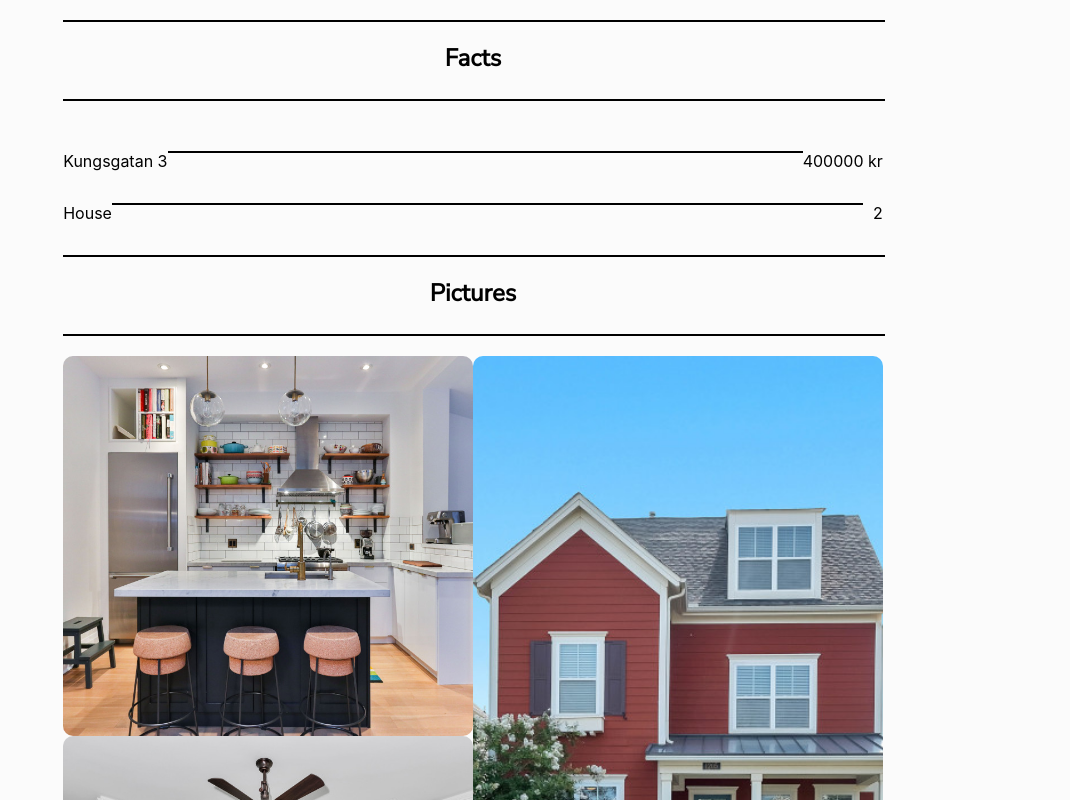
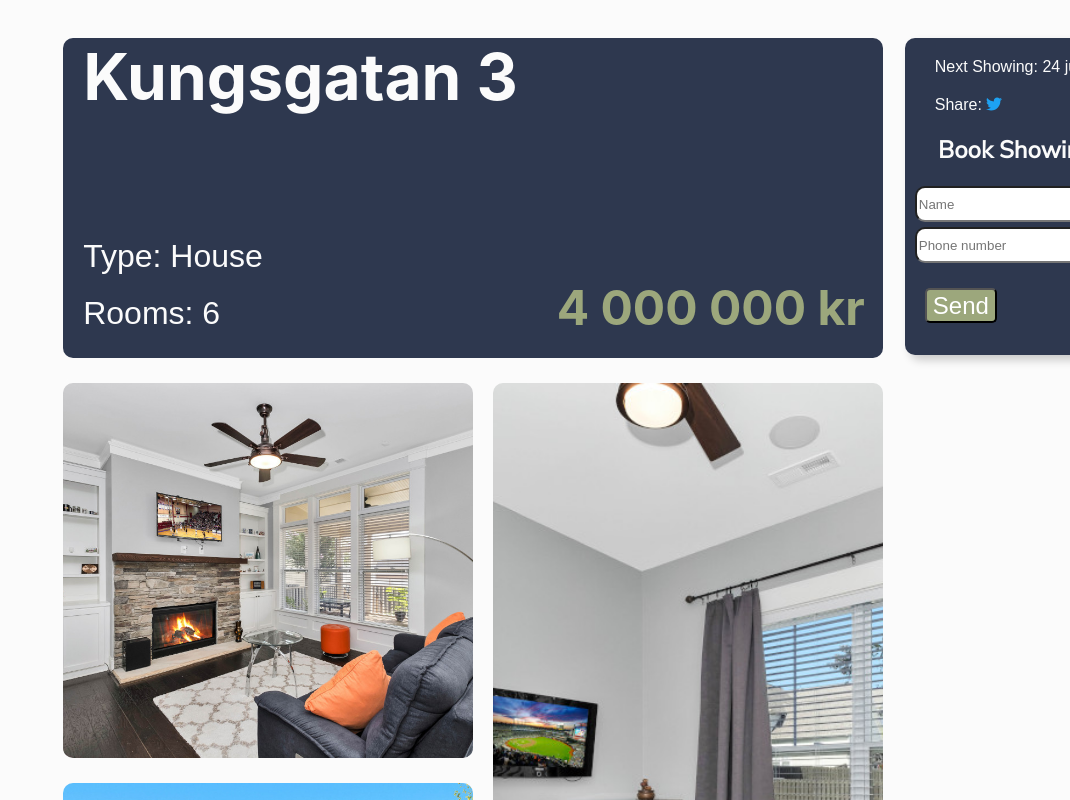
Before and after one commit to Oggilit0/Real-estate, a React (Create React App) app: page /houseobject3 in a window 1280 px wide. Shown: the part 520-1320 px from the top of the page, without its empty margins (210-1280 px from the left). Built offline with nearby package versions, Linux system fonts and the light colour scheme.

Commit message:
Structured and design layout for houseobjects

```diff
--- a/src/components/Buy/HouseObject1.js
+++ b/src/components/Buy/HouseObject1.js
@@ -3,57 +3,47 @@ import pic2 from "../Pictures/House/House1/House1-2.jpg";
 import pic3 from "../Pictures/House/House1/House1-3.jpg";
 import pic4 from "../Pictures/House/House1/House1-4.jpg";
 import pic5 from "../Pictures/House/House1/House1-5.jpg";
+import Viewing from "../ReusableComponents/Viewing";
 import '../../stylesheets/HouseObject.css';
+import { useEffect } from "react";
 
 const HouseObject1 = () => {
+  useEffect(() => {
+    document.getElementById("banner").style.backgroundImage = `url(${pic2})`;
+  }, []);
+
   return (
     <div className="houseObjectContainer">
-
-      <div className="factsTop">
-        <hr className="line"></hr>
-        <h2 className="title">Facts</h2>
-        <hr className="line"></hr>
+      <Viewing date={"2 aug"} />
+      <div id="obj-information">
+          <div id="adress"><h1>Ödåkra 5</h1></div>
+          <div id="price"> <h2>2 000 009 kr</h2></div>
+          <p>Type: House</p>
+          <p>Rooms: 2</p>
       </div>
 
-      <div className="adressPrice">
-        <div className="adress">Ödåkra 5</div>
-        <div className="price">2000009 kr</div>
-        <hr className="factsLine"></hr>
-      </div>
-
-      <div className="typeRooms">
-        <div className="adress">House</div>
-        <div className="price">2</div>
-        <hr className="factsLine"></hr>
-      </div>
-
-      <div className="pictures-bar">
-        <hr className="line"></hr>
-        <h2 className="title">Pictures</h2>
-        <hr className="line"></hr>
-      </div>
-
-      <article className="landing-section" id="img-collage-house">
-      <section className="landing-section" id="img-container">
+      <div id="obj-collage">
+      <article className="collage-design" id="img-collage-house">
+        <section className="collage-design" id="img-container">
           <img id="img1" src={pic2} />
         </section>
 
-      <section className="landing-section" id="medium-img-container">
+        <section className="collage-design" id="medium-img-container">
           <img id="medium-img-house" src={pic3} />
         </section>
-      <section className="landing-section" id="broad-img-container">
+        <section className="collage-design" id="broad-img-container">
           <img id="broad-img-house" src={pic4} />
         </section>
       </article>
+      </div>
 
 
 
-      <div className="description-bar">
+      <div id="description-bar">
         <hr className="line"></hr>
         <h2 className="title">Information</h2>
         <hr className="line"></hr>
-        <h4 id ="houseTextTitle">
-          Welcome to Ödåkra 5! </h4>
+
         <p id = "houseText">New opportunity, as we have another home in the area for sale, to
           acquire a well-equipped condominium on two floors in an attractive
           area. The home is bright and well-planned with a practical floor plan
@@ -71,4 +61,5 @@ const HouseObject1 = () => {
     </div>
   );
 };
+
 export default HouseObject1;
--- a/src/components/Buy/HouseObject2.js
+++ b/src/components/Buy/HouseObject2.js
@@ -3,54 +3,49 @@ import pic2 from "../Pictures/House/House2/House2-2.jpg";
 import pic3 from "../Pictures/House/House2/House2-3.jpg";
 import pic4 from "../Pictures/House/House2/House2-4.jpg";
 import pic5 from "../Pictures/House/House2/House2-5.jpg";
-import '../../stylesheets/HouseObject.css';
+import "../../stylesheets/HouseObject.css";
+import Viewing from "../ReusableComponents/Viewing";
+import { useEffect } from "react";
 
 const HouseObject2 = () => {
+  useEffect(() => {
+    document.getElementById("banner").style.backgroundImage = `url(${pic2})`;
+  }, []);
+
   return (
     <div className="houseObjectContainer">
-      <div className="factsTop">
-        <hr className="line"></hr>
-        <h2 className="title">Facts</h2>
-        <hr className="line"></hr>
+      <Viewing date={"24 jun"} />
+      <div id="obj-information">
+          <div id="adress"><h1>Main Street 5</h1></div>
+          <div id="price"> <h2>3 000 000 kr</h2></div>
+          <p>Type: House</p>
+          <p>Rooms: 3</p>
       </div>
 
-      <div className="adressPrice">
-        <div className="adress">Main Street 5</div>
-        <div className="price">3000000 kr</div>
-        <hr className="factsLine"></hr>
+      <div id="obj-collage">
+      <article className="collage-design" id="img-collage-house">
+        <section className="collage-design" id="img-container">
+          <img id="img1" src={pic2} />
+        </section>
+
+        <section className="collage-design" id="medium-img-container">
+          <img id="medium-img-house" src={pic3} />
+        </section>
+        <section className="collage-design" id="broad-img-container">
+          <img id="broad-img-house" src={pic4} />
+        </section>
+      </article>
       </div>
 
-      <div className="typeRooms">
-        <div className="adress">House</div>
-        <div className="price">2</div>
-        <hr className="factsLine"></hr>
-      </div>
 
-      <div className="pictures-bar">
-      <hr className="line"></hr>
-        <h2 className="title">Pictures</h2>
+
+      <div id="description-bar">
         <hr className="line"></hr>
-      </div>
-
-      <article className="landing-section" id="img-collage-house">
-      <section className="landing-section" id="img-container">
-        <img id="img1" src={pic1} />
-      </section>
-
-      <section className="landing-section" id="medium-img-container">
-        <img id="medium-img-house" src={pic5} />
-      </section>
-      <section className="landing-section" id="broad-img-container">
-        <img id="broad-img-house" src={pic3} />
-      </section>
-      </article>
-
-      <div className="description-bar">
-      <hr className="line"></hr>
         <h2 className="title">Information</h2>
         <hr className="line"></hr>
-        <h4 id = "houseText">
-          Two-storey villa with basement, located in a popular residential area
+
+        <p id="houseText">
+        Two-storey villa with basement, located in a popular residential area
           with a spacious plot of about 80 sqm. From the house you can easily
           reach Kinna center, school / care and bus stop. <br/> The standard is new
           and fresh and in no need of renovation, which gives new owners the
@@ -59,9 +54,10 @@ const HouseObject2 = () => {
           available on the broker's website under the tab "documents and links".
           The property is sold with a disclaimer against any. hidden errors due
           to estate sales. Welcome with your registration for the show.
-        </h4>
+        </p>
       </div>
     </div>
   );
 };
+
 export default HouseObject2;
--- a/src/components/Buy/HouseObject3.js
+++ b/src/components/Buy/HouseObject3.js
@@ -3,54 +3,49 @@ import pic2 from "../Pictures/House/House3/House3-2.jpg";
 import pic3 from "../Pictures/House/House3/House3-3.jpg";
 import pic4 from "../Pictures/House/House3/House3-4.jpg";
 import pic5 from "../Pictures/House/House3/House3-5.jpg";
-import '../../stylesheets/HouseObject.css';
+import "../../stylesheets/HouseObject.css";
+import Viewing from "../ReusableComponents/Viewing";
+import { useEffect } from "react";
 
 const HouseObject3 = () => {
+  useEffect(() => {
+    document.getElementById("banner").style.backgroundImage = `url(${pic2})`;
+  }, []);
+
   return (
     <div className="houseObjectContainer">
-      <div className="factsTop">
-        <hr className="line"></hr>
-        <h2 className="title">Facts</h2>
-        <hr className="line"></hr>
+      <Viewing date={"24 jun"} />
+      <div id="obj-information">
+          <div id="adress"><h1>Kungsgatan 3</h1></div>
+          <div id="price"> <h2>4 000 000 kr</h2></div>
+          <p>Type: House</p>
+          <p>Rooms: 6</p>
       </div>
 
-      <div className="adressPrice">
-        <div className="adress">Kungsgatan 3</div>
-        <div className="price">400000 kr</div>
-        <hr className="factsLine"></hr>
+      <div id="obj-collage">
+      <article className="collage-design" id="img-collage-house">
+        <section className="collage-design" id="img-container">
+          <img id="img1" src={pic2} />
+        </section>
+
+        <section className="collage-design" id="medium-img-container">
+          <img id="medium-img-house" src={pic3} />
+        </section>
+        <section className="collage-design" id="broad-img-container">
+          <img id="broad-img-house" src={pic4} />
+        </section>
+      </article>
       </div>
 
-      <div className="typeRooms">
-        <div className="adress">House</div>
-        <div className="price">2</div>
-        <hr className="factsLine"></hr>
-      </div>
 
-      <div className="pictures-bar">
-        <hr className="line"></hr>
-        <h2 className="title">Pictures</h2>
-        <hr className="line"></hr>
-      </div>
 
-      <article className="landing-section" id="img-collage-house">
-      <section className="landing-section" id="img-container">
-        <img id="img1" src={pic1} />
-      </section>
-
-      <section className="landing-section" id="medium-img-container">
-        <img id="medium-img-house" src={pic4} />
-      </section>
-      <section className="landing-section" id="broad-img-container">
-        <img id="broad-img-house" src={pic2} />
-      </section>
-    </article>
-
-      <div className="description-bar">
+      <div id="description-bar">
         <hr className="line"></hr>
         <h2 className="title">Information</h2>
         <hr className="line"></hr>
-        <p id = "houseText">
-          Here is a place that will soon become vacant. <br/>The kitchen from
+
+        <p id="houseText">
+        Here is a place that will soon become vacant. <br/>The kitchen from
           Marbodal is clearly elegant, You see that the bathrooms are renovated
           if you are observant, That there is both district heating and wood
           stove is brilliant, right? <br/>The garage is large and interesting enough,
@@ -62,4 +57,5 @@ const HouseObject3 = () => {
     </div>
   );
 };
+
 export default HouseObject3;
--- a/src/components/Buy/HouseObject4.js
+++ b/src/components/Buy/HouseObject4.js
@@ -3,54 +3,49 @@ import pic2 from "../Pictures/House/House4/House4-2.jpg";
 import pic3 from "../Pictures/House/House4/House4-3.jpg";
 import pic4 from "../Pictures/House/House4/House4-4.jpg";
 import pic5 from "../Pictures/House/House4/House4-5.jpg";
-import '../../stylesheets/HouseObject.css';
+import "../../stylesheets/HouseObject.css";
+import Viewing from "../ReusableComponents/Viewing";
+import { useEffect } from "react";
 
 const HouseObject4 = () => {
+  useEffect(() => {
+    document.getElementById("banner").style.backgroundImage = `url(${pic2})`;
+  }, []);
+
   return (
     <div className="houseObjectContainer">
-      <div className="factsTop">
-        <hr className="line"></hr>
-        <h2 className="title">Facts</h2>
-        <hr className="line"></hr>
+      <Viewing date={"24 jun"} />
+      <div id="obj-information">
+          <div id="adress"><h1>Udden 5</h1></div>
+          <div id="price"> <h2>5 000 000 kr</h2></div>
+          <p>Type: House</p>
+          <p>Rooms: 4</p>
       </div>
 
-      <div className="adressPrice">
-        <div className="adress">Udden 5</div>
-        <div className="price">5000000 kr</div>
-        <hr className="factsLine"></hr>
+      <div id="obj-collage">
+      <article className="collage-design" id="img-collage-house">
+        <section className="collage-design" id="img-container">
+          <img id="img1" src={pic2} />
+        </section>
+
+        <section className="collage-design" id="medium-img-container">
+          <img id="medium-img-house" src={pic3} />
+        </section>
+        <section className="collage-design" id="broad-img-container">
+          <img id="broad-img-house" src={pic4} />
+        </section>
+      </article>
       </div>
 
-      <div className="typeRooms">
-        <div className="adress">House</div>
-        <div className="price">2</div>
-        <hr className="factsLine"></hr>
-      </div>
 
-      <div className="pictures-bar">
-      <hr className="line"></hr>
-        <h2 className="title">Pictures</h2>
+
+      <div id="description-bar">
         <hr className="line"></hr>
-      </div>
-
-      <article className="landing-section" id="img-collage-house">
-      <section className="landing-section" id="img-container">
-        <img id="img1" src={pic1} />
-      </section>
-
-      <section className="landing-section" id="medium-img-container">
-        <img id="medium-img-house" src={pic2} />
-      </section>
-      <section className="landing-section" id="broad-img-container">
-        <img id="broad-img-house" src={pic5} />
-      </section>
-    </article>
-
-      <div className="description-bar">
-      <hr className="line"></hr>
         <h2 className="title">Information</h2>
         <hr className="line"></hr>
-        <p id = "houseText">
-          A warm welcome to this late 30's villa located on Udden 5 in
+
+        <p id="houseText">
+        A warm welcome to this late 30's villa located on Udden 5 in
           Valdemarsvik. <br/><br/>Here awaits a family-friendly villa spread over two
           floors.The floor plan is appealing where the kitchen and living room
           merge and in the living room there is a wood burning stove that
@@ -69,4 +64,5 @@ const HouseObject4 = () => {
     </div>
   );
 };
+
 export default HouseObject4;
--- a/src/components/Buy/HouseObject5.js
+++ b/src/components/Buy/HouseObject5.js
@@ -4,54 +4,48 @@ import pic3 from "../Pictures/House/House5/House5-3.jpg";
 import pic4 from "../Pictures/House/House5/House5-4.jpg";
 import pic5 from "../Pictures/House/House5/House5-5.jpg";
 import "../../stylesheets/HouseObject.css";
+import Viewing from "../ReusableComponents/Viewing";
+import { useEffect } from "react";
 
 const HouseObject5 = () => {
+  useEffect(() => {
+    document.getElementById("banner").style.backgroundImage = `url(${pic2})`;
+  }, []);
+
   return (
     <div className="houseObjectContainer">
-      <div className="factsTop">
-        <hr className="line"></hr>
-        <h2 className="title">Facts</h2>
-        <hr className="line"></hr>
+      <Viewing date={"24 jun"} />
+      <div id="obj-information">
+          <div id="adress"><h1>Lidén 3</h1></div>
+          <div id="price"> <h2>1 000 000 kr</h2></div>
+          <p>Type: House</p>
+          <p>Rooms: 3</p>
       </div>
 
-      <div className="adressPrice">
-        <div className="adress">Lidén 3</div>
-        <div className="price"> 1000000 kr</div>
-        <hr className="factsLine"></hr>
-      </div>
-
-      <div className="typeRooms">
-        <div className="adress">House</div>
-        <div className="price">2</div>
-        <hr className="factsLine"></hr>
-      </div>
-
-      <div className="pictures-bar">
-        <hr className="line"></hr>
-        <h2 className="title">Pictures</h2>
-        <hr className="line"></hr>
-      </div>
-
-      <article className="landing-section" id="img-collage-house">
-        <section className="landing-section" id="img-container">
+      <div id="obj-collage">
+      <article className="collage-design" id="img-collage-house">
+        <section className="collage-design" id="img-container">
           <img id="img1" src={pic2} />
         </section>
 
-        <section className="landing-section" id="medium-img-container">
+        <section className="collage-design" id="medium-img-container">
           <img id="medium-img-house" src={pic3} />
         </section>
-        <section className="landing-section" id="broad-img-container">
+        <section className="collage-design" id="broad-img-container">
           <img id="broad-img-house" src={pic4} />
         </section>
       </article>
+      </div>
 
-      <div className="description-bar">
+
+
+      <div id="description-bar">
         <hr className="line"></hr>
         <h2 className="title">Information</h2>
         <hr className="line"></hr>
 
         <p id="houseText">
-          Move into this well-planned and well-maintained 1½ storey villa with
+        Move into this well-planned and well-maintained 1½ storey villa with
           basement and a good location in popular Bettna. The same family has
           lived and enjoyed here since the house was built in 2019, perfect for
           you who are looking for a little extra space. The villa's social areas
--- a/src/components/Buy/HouseObject7.js
+++ b/src/components/Buy/HouseObject7.js
@@ -4,54 +4,48 @@ import pic3 from "../Pictures/House/House7/House7-3.jpg";
 import pic4 from "../Pictures/House/House7/House7-4.jpg";
 import pic5 from "../Pictures/House/House7/House7-5.jpg";
 import "../../stylesheets/HouseObject.css";
+import Viewing from "../ReusableComponents/Viewing";
+import { useEffect } from "react";
 
 const HouseObject7 = () => {
+  useEffect(() => {
+    document.getElementById("banner").style.backgroundImage = `url(${pic2})`;
+  }, []);
+
   return (
     <div className="houseObjectContainer">
-      <div className="factsTop">
-        <hr className="line"></hr>
-        <h2 className="title">Facts</h2>
-        <hr className="line"></hr>
+      <Viewing date={"24 jun"} />
+      <div id="obj-information">
+          <div id="adress"><h1>Strandvägen 5</h1></div>
+          <div id="price"> <h2>50 000 000kr</h2></div>
+          <p>Type: House</p>
+          <p>Rooms: 5</p>
       </div>
 
-      <div className="adressPrice">
-        <div className="adress">Strandvägen 5</div>
-        <div className="price"> 50000000kr</div>
-        <hr className="factsLine"></hr>
-      </div>
-
-      <div className="typeRooms">
-        <div className="adress">House</div>
-        <div className="price">2</div>
-        <hr className="factsLine"></hr>
-      </div>
-
-      <div className="pictures-bar">
-        <hr className="line"></hr>
-        <h2 className="title">Pictures</h2>
-        <hr className="line"></hr>
-      </div>
-
-      <article className="landing-section" id="img-collage-house">
-        <section className="landing-section" id="img-container">
+      <div id="obj-collage">
+      <article className="collage-design" id="img-collage-house">
+        <section className="collage-design" id="img-container">
           <img id="img1" src={pic2} />
         </section>
 
-        <section className="landing-section" id="medium-img-container">
+        <section className="collage-design" id="medium-img-container">
           <img id="medium-img-house" src={pic3} />
         </section>
-        <section className="landing-section" id="broad-img-container">
+        <section className="collage-design" id="broad-img-container">
           <img id="broad-img-house" src={pic4} />
         </section>
       </article>
+      </div>
 
-      <div className="description-bar">
+
+
+      <div id="description-bar">
         <hr className="line"></hr>
         <h2 className="title">Information</h2>
         <hr className="line"></hr>
-        <h4 id="houseTextTitle">Welcome to Strandvägen 5! </h4>
+
         <p id="houseText">
-          New opportunity, as we have another home in the area for sale, to
+        New opportunity, as we have another home in the area for sale, to
           acquire a well-equipped condominium on two floors in an attractive
           area. The home is bright and well-planned with a practical floor plan
           with hall, shower room with laundry area, kitchen and living room with
--- a/src/components/Buy/HouseObject8.js
+++ b/src/components/Buy/HouseObject8.js
@@ -3,54 +3,48 @@ import pic2 from "../Pictures/House/Apartment1/Apartment1-2.jpg";
 import pic3 from "../Pictures/House/Apartment1/Apartment1-3.jpg";
 import pic4 from "../Pictures/House/Apartment1/Apartment1-4.jpg";
 import "../../stylesheets/HouseObject.css";
+import Viewing from "../ReusableComponents/Viewing";
+import { useEffect } from "react";
 
-const HouseObject8 = () => {
+const HouseObject6 = () => {
+  useEffect(() => {
+    document.getElementById("banner").style.backgroundImage = `url(${pic2})`;
+  }, []);
+
   return (
     <div className="houseObjectContainer">
-      <div className="factsTop">
-        <hr className="line"></hr>
-        <h2 className="title">Facts</h2>
-        <hr className="line"></hr>
+      <Viewing date={"24 jun"} />
+      <div id="obj-information">
+          <div id="adress"><h1>Lindvägen 4</h1></div>
+          <div id="price"> <h2>40 000 000kr</h2></div>
+          <p>Type: Aprtment</p>
+          <p>Rooms: 3</p>
       </div>
 
-      <div className="adressPrice">
-        <div className="adress">Lindvägen 4</div>
-        <div className="price"> 40000000kr</div>
-        <hr className="factsLine"></hr>
-      </div>
-
-      <div className="typeRooms">
-        <div className="adress">Apartment</div>
-        <div className="price">2</div>
-        <hr className="factsLine"></hr>
-      </div>
-
-      <div className="pictures-bar">
-        <hr className="line"></hr>
-        <h2 className="title">Pictures</h2>
-        <hr className="line"></hr>
-      </div>
-
-      <article className="landing-section" id="img-collage-house">
-        <section className="landing-section" id="img-container">
+      <div id="obj-collage">
+      <article className="collage-design" id="img-collage-house">
+        <section className="collage-design" id="img-container">
           <img id="img1" src={pic2} />
         </section>
 
-        <section className="landing-section" id="medium-img-container">
+        <section className="collage-design" id="medium-img-container">
           <img id="medium-img-house" src={pic3} />
         </section>
-        <section className="landing-section" id="broad-img-container">
+        <section className="collage-design" id="broad-img-container">
           <img id="broad-img-house" src={pic4} />
         </section>
       </article>
+      </div>
 
-      <div className="description-bar">
+
+
+      <div id="description-bar">
         <hr className="line"></hr>
         <h2 className="title">Information</h2>
         <hr className="line"></hr>
 
         <p id="houseText">
-          Bright and fresh apartment of 120 sqm with open floor plan located at
+        Bright and fresh apartment of 120 sqm with open floor plan located at
           the top of the house! The elevator takes you all the way down to the
           heated garage and basement storage that belongs to the apartment. The
           home has oak parquet floors in all rooms and white painted walls.
@@ -64,4 +58,4 @@ const HouseObject8 = () => {
   );
 };
 
-export default HouseObject8;
+export default HouseObject6;
--- a/src/stylesheets/HouseObject.css
+++ b/src/stylesheets/HouseObject.css
@@ -58,9 +58,11 @@
 }
 
 #houseText {
-  margin-bottom: 100px;
+  margin-left: 0px;
+  margin-right: 0px;
   letter-spacing: 0.2;
   line-height: 120%;
+  margin-bottom: 40px;
 }
 
 #houseTextTitle {
@@ -71,6 +73,7 @@
   position: absolute;
   width: 100%;
   min-width: 1366px;
+  max-width: 1920px;
   height: 400px;
   object-fit: cover;
   top: 115px;
@@ -78,9 +81,7 @@
 }
 
 #obj-collage{
-  float: left;
-  position: relative;
-
+margin-top: 20px;
 }
 
 #adress{
@@ -89,17 +90,31 @@
 }
 
 #price{
-
+  color: var(--Light-accent);
+  font-size: 2rem;
+  position: relative;
+  top: 100px;
+  left: 230px;
+  float: right;
 }
 
 #obj-information{
+  width: 100%;
   color: var(--Light-shades);
   background-color: var(--Dark-shades);
   border-radius: 10px;
+  height: 320px;
+}
+
+#obj-information p {
+  position: relative;
+  top: 80px;
+  font-size: 2rem;
+  width: 200px;
 }
 
 #description-bar{
-  top: 20px;
+  margin-top: 20px;
 }
 
 @media screen and (max-width: 375px) {
```
Also changed, not shown: src/components/Buy/HouseObject6.js (+7 -6 lines). Lines whose indentation alone changed are shown as unchanged.
